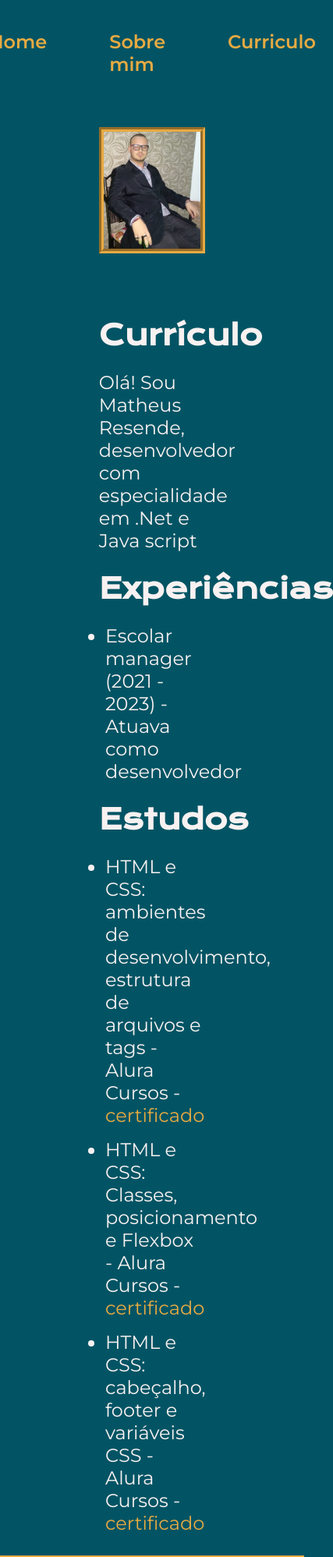
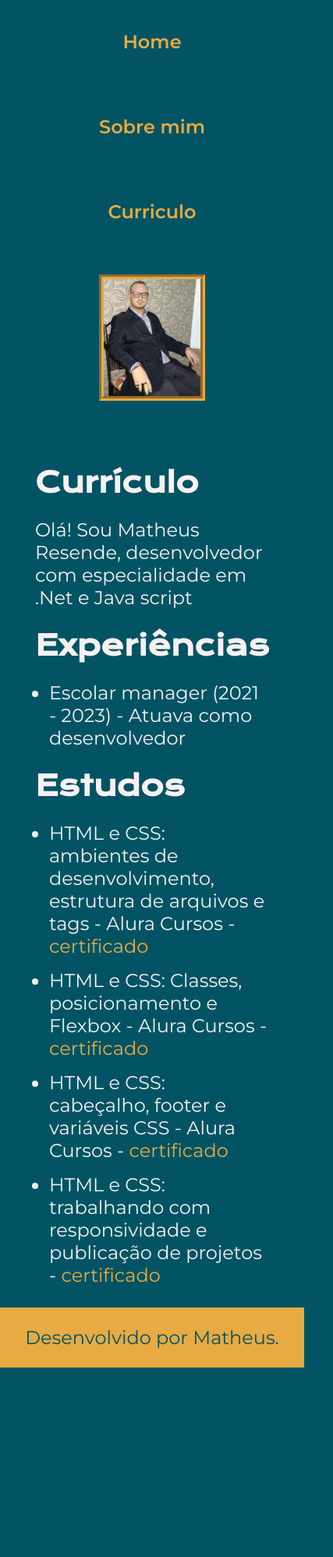
Before and after one commit to MatheusResendeDeOliveira/Curriculo, a plain HTML site: page curriculo.html in a window 390 px wide. Shown: the top 1997 px of the page at 78% size, 427 px wide, since content can reach past the window. After the commit the page ends 1754 px from the top, so only its background shows below. Drawn offline with nearby package versions, Linux system fonts and the light colour scheme.

Commit message:
Corrige responsividade

```diff
--- a/curriculo.html
+++ b/curriculo.html
@@ -36,6 +36,9 @@
                 <li>HTML e CSS: cabeçalho, footer e variáveis CSS - Alura Cursos -
                     <a class="linkdocertificado"
                     href="https://cursos.alura.com.br/certificate/10dfc18b-6868-4a7d-ad9e-40aa149bed01">certificado</a></li>
+                <li>HTML e CSS: trabalhando com responsividade e publicação de projetos -
+                    <a class="linkdocertificado"
+                    href="https://cursos.alura.com.br/certificate/e78111f8-c050-46d1-b840-aadaa55a5e66">certificado</a></li>
             </ul>
         </section>
         <img src="./assets/imagem.png" alt="Foto do matheus" class="apresentacao__imagem">
--- a/styles/style.css
+++ b/styles/style.css
@@ -133,6 +133,17 @@ body {
     }
 }
 
+@media (max-width: 464px){
+    .cabecalho__menu {
+        flex-direction: column;
+        align-items: center;
+    }
+
+    .apresentacao__conteudo__links__navegacao {
+        font-size: 0;
+    }
+}
+
 
 /* Curriculo */
 
@@ -174,4 +185,8 @@ body {
     .apresentacao__Curriculo {
         flex-direction: column-reverse;
     }
+
+    .apresentacao__Curriculo__informacoes {
+        width: auto;
+    }
 }
```
